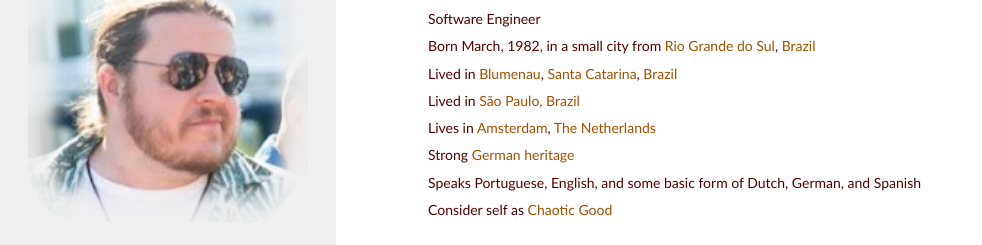
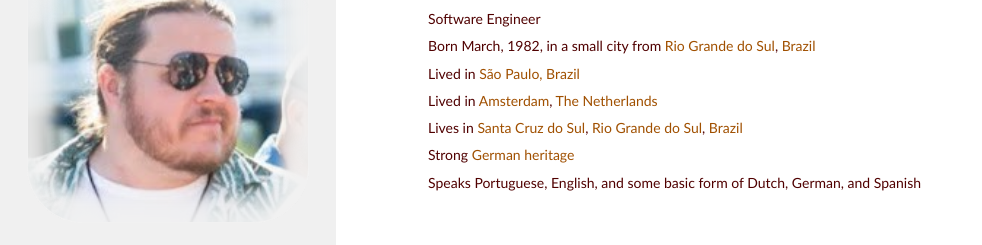
Before and after one commit to hagnat/hagnat.github.io, a plain HTML site: page index.html in a window 1280 px wide. Shown: the part 87-332 px from the top of the page, without its empty margins (0-982 px from the left). Drawn offline with Linux system fonts and the light colour scheme.

Commit message:
Update index.html

```diff
--- a/index.html
+++ b/index.html
@@ -32,21 +32,21 @@
 
       <li>
         Lived in
-        <a href='http://en.wikipedia.org/wiki/Blumenau' target='_blank'>Blumenau</a>,
-        <a href='http://en.wikipedia.org/wiki/Santa_Catarina_(state)' target='_blank'>Santa Catarina</a>,
+        <a href='http://en.wikipedia.org/wiki/S%C3%A3o_Paulo' target='_blank'>São Paulo,</a>
         <a href='http://en.wikipedia.org/wiki/Brazil' target='_blank'>Brazil</a>
       </li>
 
       <li>
         Lived in
-        <a href='http://en.wikipedia.org/wiki/S%C3%A3o_Paulo' target='_blank'>São Paulo,</a>
-        <a href='http://en.wikipedia.org/wiki/Brazil' target='_blank'>Brazil</a>
+        <a href='http://en.wikipedia.org/wiki/Amsterdam' target='_blank'>Amsterdam</a>,
+        <a href='http://en.wikipedia.org/wiki/Netherlands' target='_blank'>The Netherlands</a>
       </li>
 
       <li>
         Lives in
-        <a href='http://en.wikipedia.org/wiki/Amsterdam' target='_blank'>Amsterdam</a>,
-        <a href='http://en.wikipedia.org/wiki/Netherlands' target='_blank'>The Netherlands</a>
+        <a href='https://en.wikipedia.org/wiki/Santa_Cruz_do_Sul'>Santa Cruz do Sul</a>,
+        <a href='http://en.wikipedia.org/wiki/Rio_Grande_do_Sul' target='_blank'>Rio Grande do Sul</a>,
+        <a href='http://en.wikipedia.org/wiki/Brazil' target='_blank'>Brazil</a>
       </li>
 
       <li>
@@ -56,11 +56,6 @@
 
       <li>
         Speaks Portuguese, English, and some basic form of Dutch, German, and Spanish
-      </li>
-
-      <li>
-        Consider self as
-        <a href='http://tvtropes.org/pmwiki/pmwiki.php/Main/ChaoticGood' target='_blank'>Chaotic Good</a>
       </li>
     </ul>
   </article>
```
